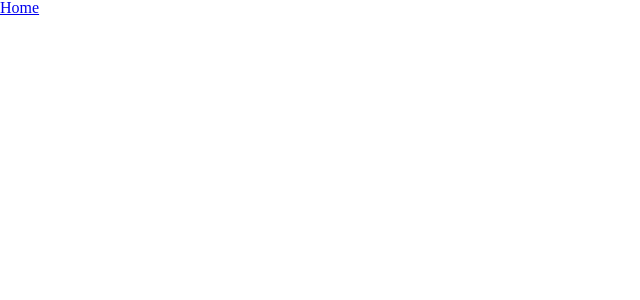
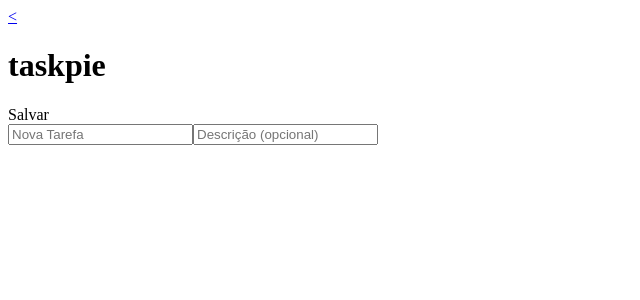
Before and after one commit to guesant/taskpie, a Vue app: page /new in a window 1280 px wide. Shown: the top 300 px of the page, without its empty margins (0-640 px from the left). Built offline with nearby package versions, Linux system fonts and the light colour scheme.

Commit message:
Esqueleto do projeto

```diff
--- a/src/App.vue
+++ b/src/App.vue
@@ -1,12 +1,9 @@
 <template>
   <div id="app">
-    <div id="nav">
-      <router-link to="/">Home</router-link>
-    </div>
     <router-view/>
   </div>
 </template>
 
 <style lang="scss">
-@import "~@/assets/scss/app.scss";
+@import "~@/assets/scss/app";
 </style>
--- a/src/assets/scss/app.scss
+++ b/src/assets/scss/app.scss
@@ -1 +1 @@
-@import "reset";
+// @import "reset";
--- /dev/null
+++ b/src/components/UI/Header.vue
@@ -0,0 +1,22 @@
+<template>
+  <header>
+    <div>
+      <router-link v-if="backButton" to="/">
+        &lt;
+      </router-link>
+      <h1>taskpie</h1>
+    </div>
+
+    <div>
+      <slot name="right"></slot>
+    </div>
+  </header>
+</template>
+
+<script>
+export default {
+  props: {
+    backButton: Boolean,
+  },
+};
+</script>
--- a/src/router.js
+++ b/src/router.js
@@ -1,6 +1,6 @@
 import Vue from 'vue';
 import Router from 'vue-router';
-import Home from './views/Home.vue';
+import TodoList from './views/TodoList.vue';
 
 Vue.use(Router);
 
@@ -10,14 +10,20 @@ export default new Router({
   routes: [
     {
       path: '/',
-      name: 'home',
-      component: Home,
+      name: 'todo-list',
+      component: TodoList,
     },
-    // {
-    //   path: '/about',
-    //   name: 'about',
-    //   lazy-loaded when the route is visited.
-    //   component: () => import('./views/About.vue'),
-    // },
+    {
+      path: '/new',
+      name: 'todo-new',
+      // lazy-loaded when the route is visited.
+      component: () => import('./views/TodoNew.vue'),
+    },
+    {
+      path: '/edit/:id',
+      name: 'todo-edit',
+      // lazy-loaded when the route is visited.
+      component: () => import('./views/TodoEdit.vue'),
+    },
   ],
 });
--- a/src/views/Home.vue
+++ /dev/null
@@ -1,11 +0,0 @@
-<template>
-  <div class="home">
-    <h1>Welcome to Your Vue.js App</h1>
-  </div>
-</template>
-
-<script>
-export default {
-  name: 'home',
-};
-</script>
--- /dev/null
+++ b/src/views/TodoEdit.vue
@@ -0,0 +1,28 @@
+<template>
+  <div class="new">
+    <Header back-button>
+      <template v-slot:right>
+        delete
+      </template>
+    </Header>
+
+    {{ $route.params.id }}
+    <main>
+      <div>
+        <input type="text" placeholder="Tarefa">
+        <input type="text" placeholder="Descrição (opcional)">
+      </div>
+    </main>
+  </div>
+</template>
+
+<script>
+import Header from '@/components/UI/Header.vue';
+
+export default {
+  name: 'new',
+  components: {
+    Header,
+  }
+};
+</script>
--- /dev/null
+++ b/src/views/TodoList.vue
@@ -0,0 +1,47 @@
+<template>
+  <div class="home">
+    <Header />
+
+    <router-link to="new">
+      +
+    </router-link>
+    <main>
+      <div>
+        <h1>Lista de Tarefas</h1>
+        <p>Ainda faltam duas de três tarefas</p>
+      </div>
+
+      <section>
+        <h1>EM ABERTO</h1>
+        <ul>
+          <li>
+            <router-link to="/edit/1">
+              Marcar reunião com o pessoal
+            </router-link>
+          </li>
+        </ul>
+      </section>
+      <section>
+        <h1>CONCLUÍDOS</h1>
+        <ul>
+          <li>
+            <router-link to="/edit/2">
+              Consertar a tv
+            </router-link>
+          </li>
+        </ul>
+      </section>
+    </main>
+  </div>
+</template>
+
+<script>
+import Header from '@/components/UI/Header.vue';
+
+export default {
+  name: 'home',
+  components: {
+    Header,
+  },
+};
+</script>
--- /dev/null
+++ b/src/views/TodoNew.vue
@@ -0,0 +1,27 @@
+<template>
+  <div class="new">
+    <Header back-button>
+      <template v-slot:right>
+        Salvar
+      </template>
+    </Header>
+
+    <main>
+      <div>
+        <input type="text" placeholder="Nova Tarefa">
+        <input type="text" placeholder="Descrição (opcional)">
+      </div>
+    </main>
+  </div>
+</template>
+
+<script>
+import Header from '@/components/UI/Header.vue';
+
+export default {
+  name: 'new',
+  components: {
+    Header,
+  }
+};
+</script>
```
Also changed, not shown: 1 other file (tests, documents, lock files or other folders).
